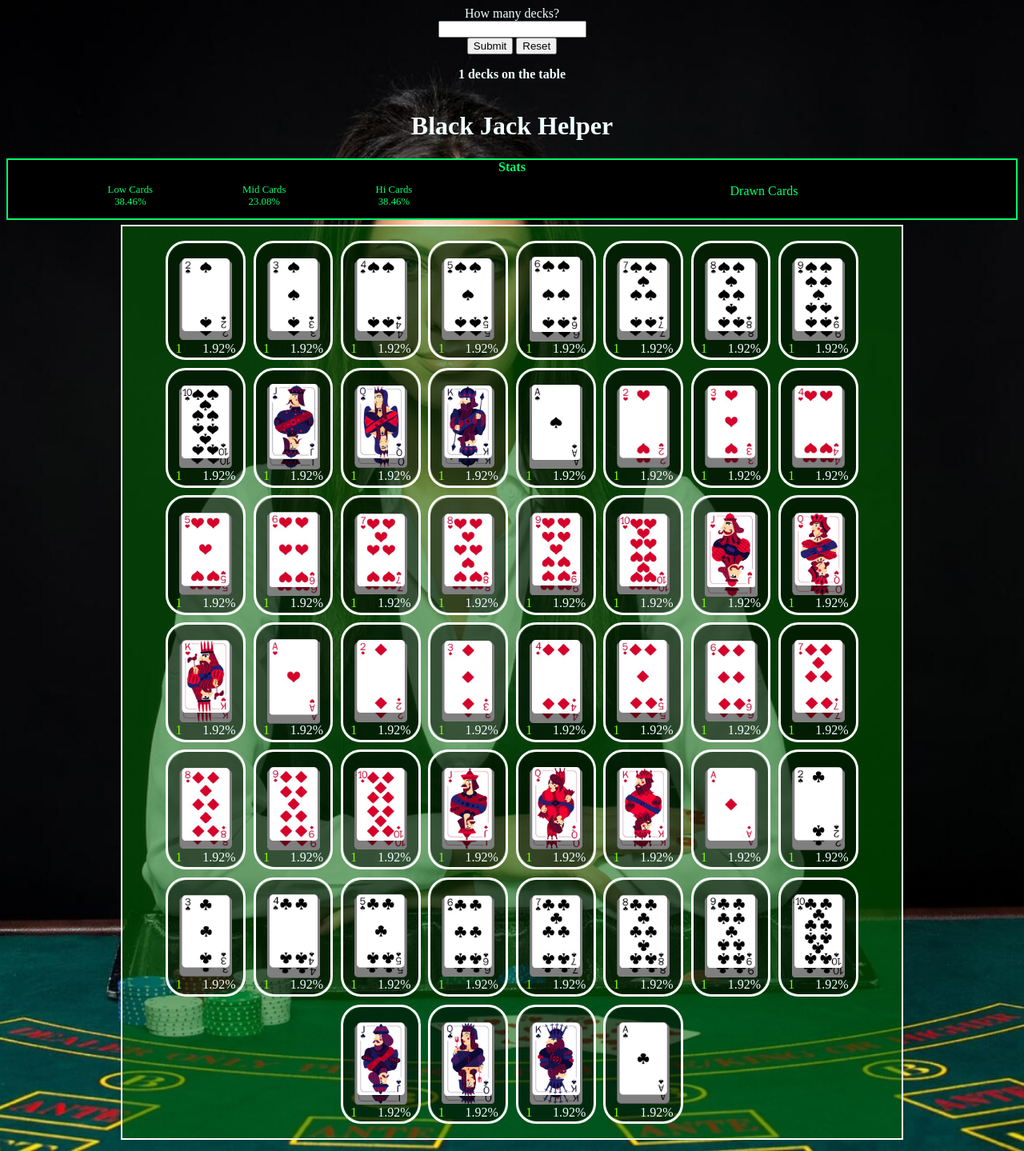
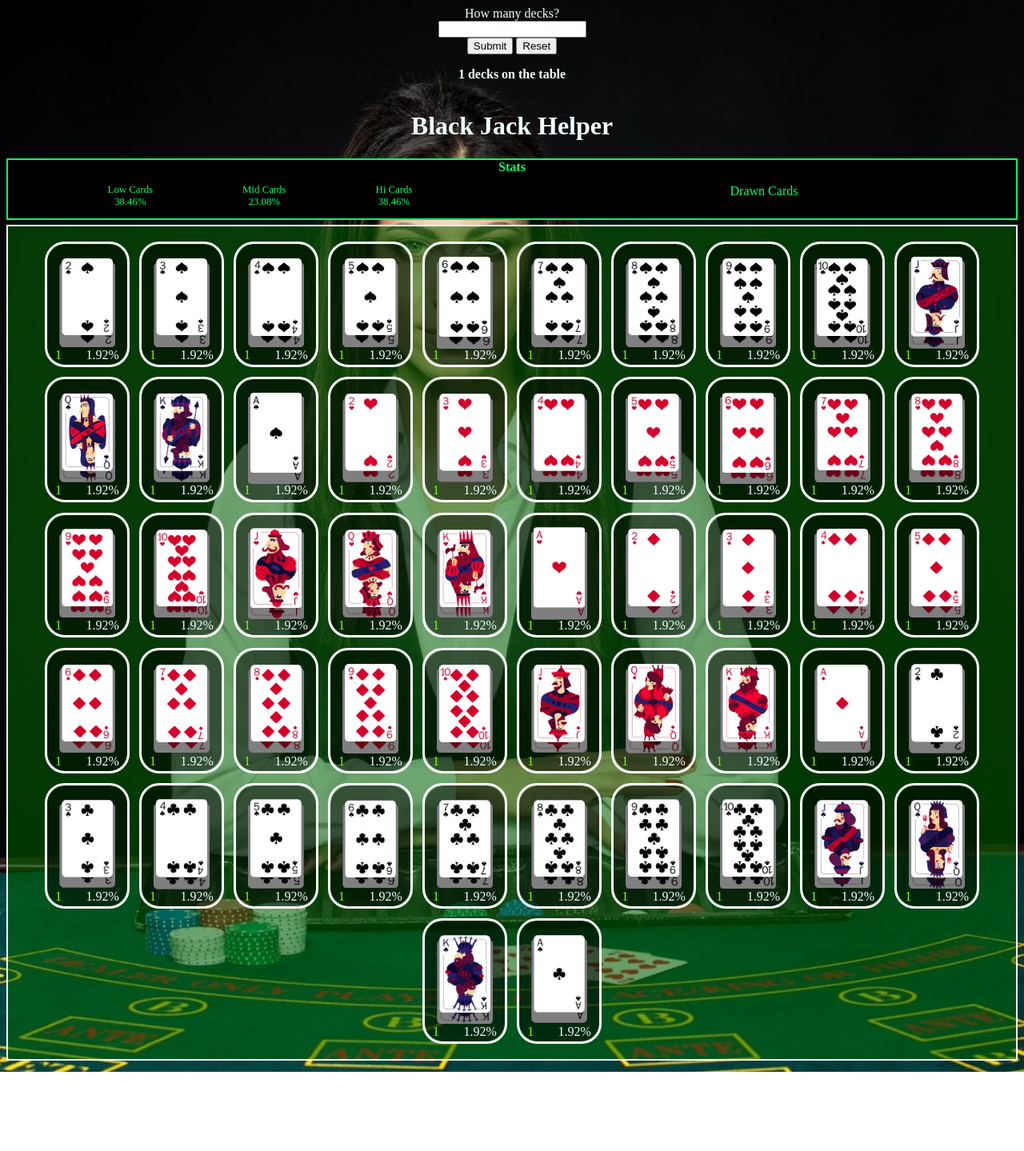
Before and after one commit to Marshmellow24/BlackJackHelper, a Flask app: page / in a window 1280 px wide. Shown: the whole page at 80% size. After the commit the page ends 1340 px from the top, so only its background shows below. Run offline with Flask 3, Linux system fonts and the light colour scheme.

Commit message:
git ignore fix and some css changes

```diff
--- a/static/main.css
+++ b/static/main.css
@@ -50,13 +50,10 @@
 
 .card-table {
   display: flex;
-  max-width: 75%;
   flex-wrap: wrap;
   border: 2px;
   border-color: rgb(255, 255, 255);
   border-style: solid;
-  text-align: center;
-  text-wrap: wrap;
   justify-content: center;
   background-color: rgba(0, 100, 0, 0.541);
   padding: 1%;
```
Also changed, not shown: 1 other file.
